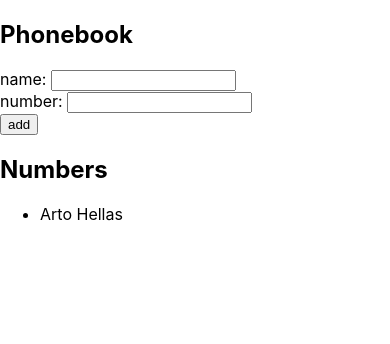
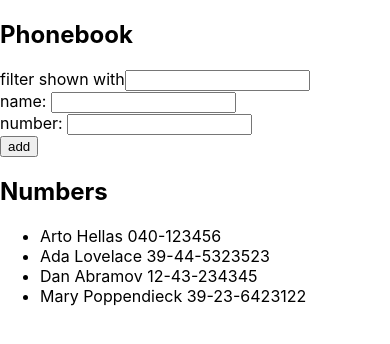
Before and after one commit to xaviguasch/fullstackopen-2022, a React (Create React App) app in the folder part2/the-phonebook-fso-part2-app/: page / in a window 390 px wide. Shown: the top 344 px of the page. Built offline with nearby package versions, Linux system fonts and the light colour scheme.

Commit message:
solved exercise 2.9*: The Phonebook Step4

```diff
--- a/part2/the-phonebook-fso-part2-app/src/App.js
+++ b/part2/the-phonebook-fso-part2-app/src/App.js
@@ -3,10 +3,16 @@
 import './App.css'
 
 const App = () => {
-  const [persons, setPersons] = useState([{ name: 'Arto Hellas' }])
+  const [persons, setPersons] = useState([
+    { name: 'Arto Hellas', number: '040-123456', id: 1 },
+    { name: 'Ada Lovelace', number: '39-44-5323523', id: 2 },
+    { name: 'Dan Abramov', number: '12-43-234345', id: 3 },
+    { name: 'Mary Poppendieck', number: '39-23-6423122', id: 4 },
+  ])
+
   const [newName, setNewName] = useState('')
-
   const [newNumber, setNewNumber] = useState('')
+  const [filterText, setFilterText] = useState('')
 
   const checkRepeats = (formName) =>
     persons.some((p) => p.name.toLowerCase() === formName.toLowerCase())
@@ -17,6 +23,10 @@
 
   const handleNumberChange = (event) => {
     setNewNumber(event.target.value)
+  }
+
+  const handleFilterChange = (event) => {
+    setFilterText(event.target.value)
   }
 
   const addNameHandler = (event) => {
@@ -38,6 +48,10 @@
   return (
     <div>
       <h2>Phonebook</h2>
+      <div>
+        filter shown with
+        <input value={filterText} onChange={handleFilterChange} />
+      </div>
       <form onSubmit={addNameHandler}>
         <div>
           name: <input value={newName} onChange={handleNoteChange} />
@@ -51,11 +65,13 @@
       </form>
       <h2>Numbers</h2>
       <ul>
-        {persons.map((p) => (
-          <li key={p.name}>
-            {p.name} {p.number}
-          </li>
-        ))}
+        {persons
+          .filter((p) => p.name.toLowerCase().includes(filterText.toLowerCase()))
+          .map((p) => (
+            <li key={p.name}>
+              {p.name} {p.number}
+            </li>
+          ))}
       </ul>
     </div>
   )
```
